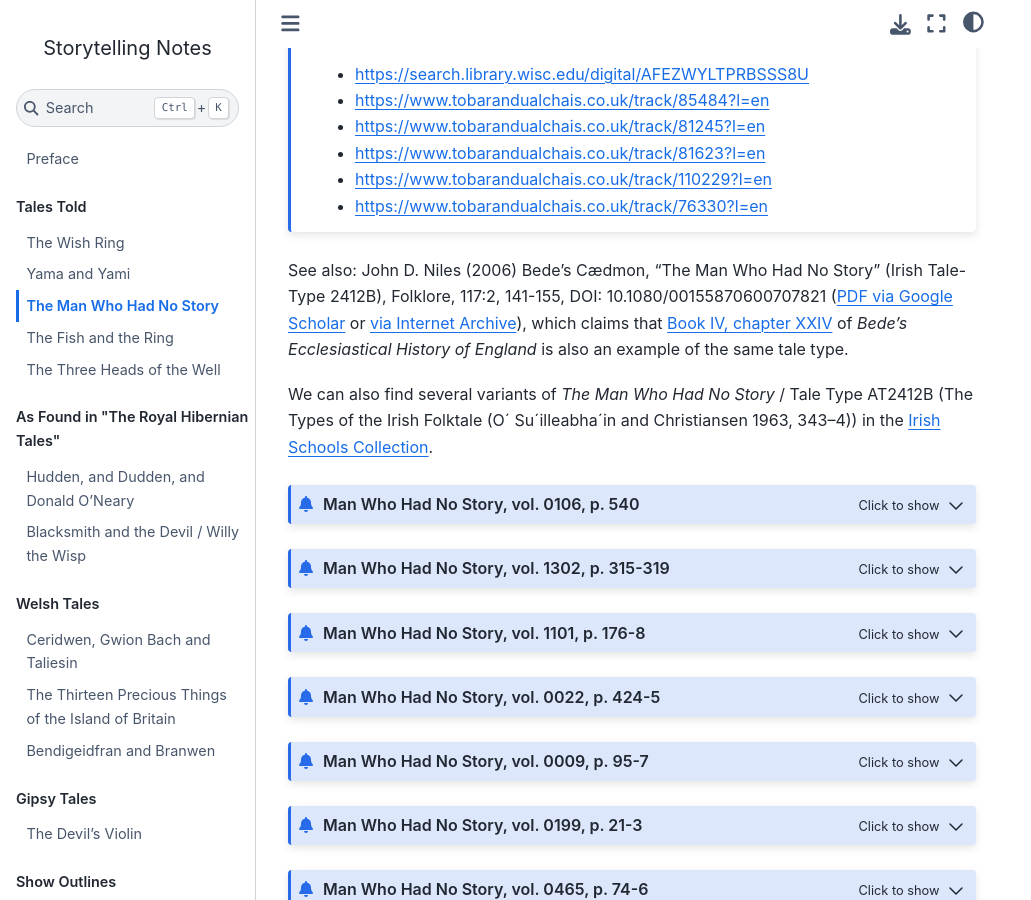
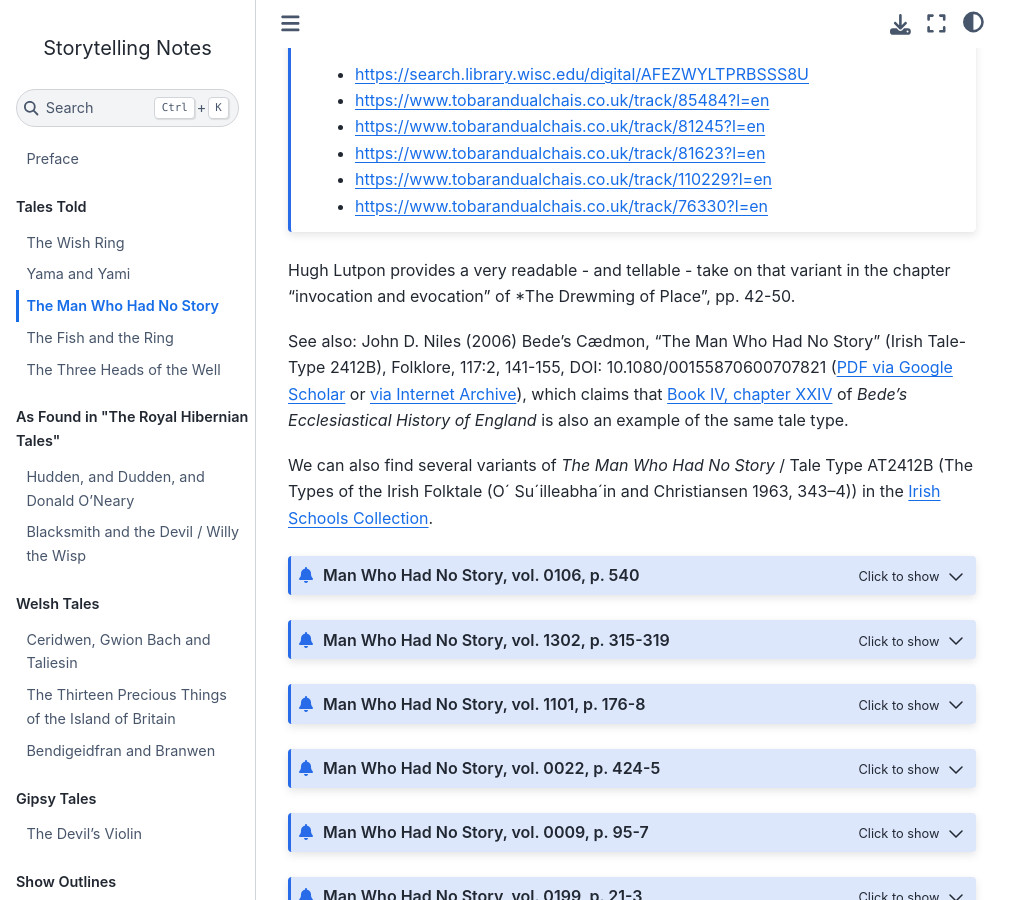
Before and after one commit to psychemedia/storytelling-notes, a Jupyter Book: the page built from man-no-story.md, in a window 1280 px wide and 900 px high, scrolled down 2293 px. Shown: the whole window, without its empty margins (0-1031 px from the left). Built offline with Jupyter Book 1.0.4 settings and Sphinx 7.4.7 and the Sphinx Book theme 1.1.4, drawn with Linux system fonts in a browser that asks for light colours.

Commit message:
Update man-no-story.md

````diff
--- a/man-no-story.md
+++ b/man-no-story.md
@@ -33,6 +33,8 @@ Summary-ish A laird of the black arts held a gathering for his workers, and serv
 - https://www.tobarandualchais.co.uk/track/76330?l=en
 
 ```
+
+Hugh Lutpon provides a very readable - and tellable - take on that variant in the chapter "invocation and evocation" of *The Drewming of Place", pp. 42-50.
 
 See also: John D. Niles (2006) Bede's Cædmon, “The Man Who Had No Story” (Irish Tale-Type 2412B), Folklore, 117:2, 141-155, DOI: 10.1080/00155870600707821 ([PDF via Google Scholar](https://scholar.google.com/scholar?hl=en&as_sdt=0%2C5&q=%22The+Man+Who+Had+No+Story%22&btnG) or [via Internet Archive](https://archive.org/details/sim_folklore_2006-08_117_2)), which claims that [Book IV, chapter XXIV](https://www.gutenberg.org/files/38326/38326-h/38326-h.html#toc233) of *Bede's Ecclesiastical History of England* is also an example of the same tale type.
 
````
